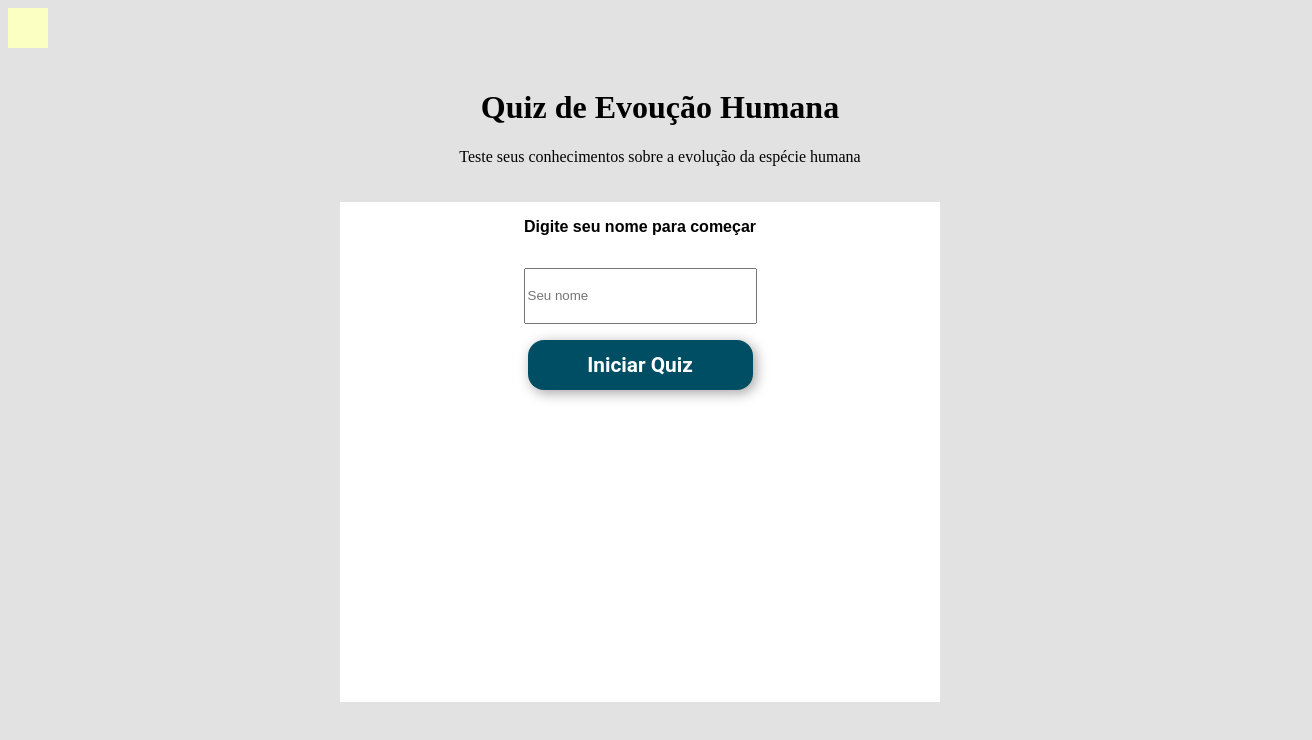
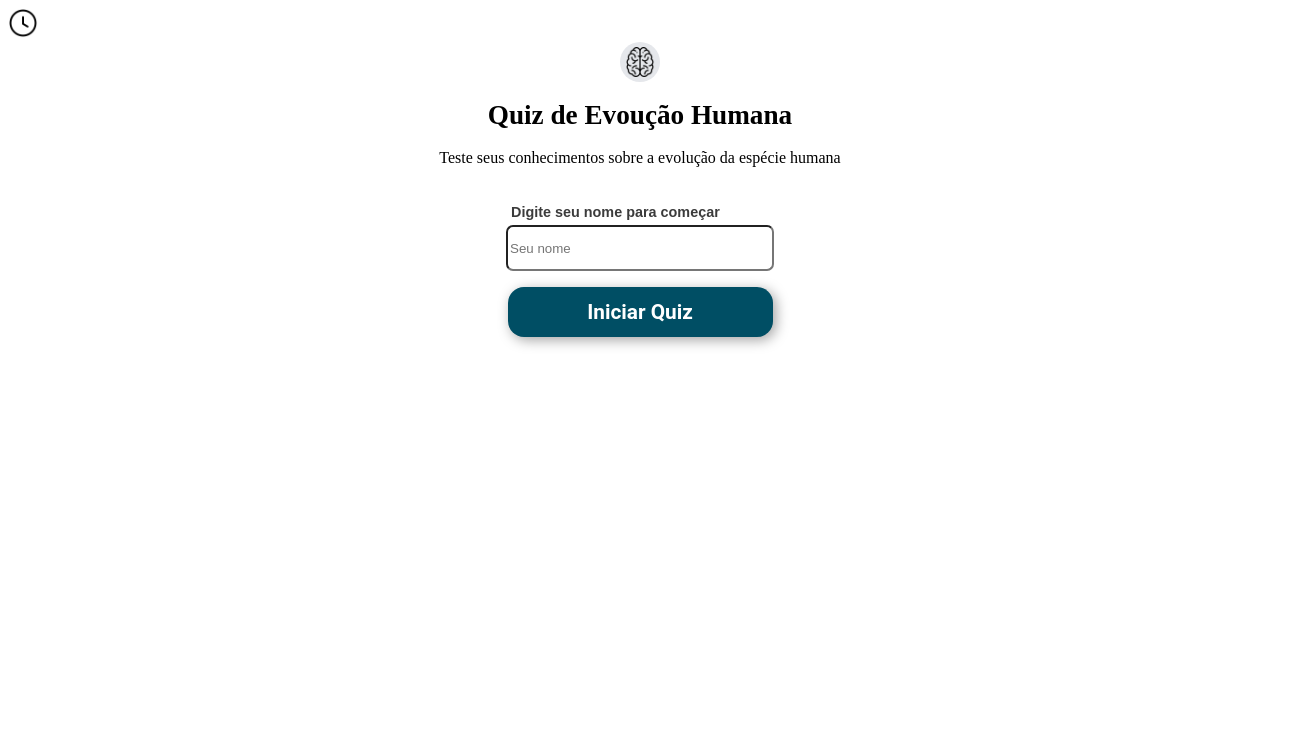
Before and after one commit to alejandrofonsecac/Bio-Questionario, a React (Vite) app: page / in a window 1280 px wide. Shown: the top 740 px of the page, 1312 px wide, since content can reach past the window. Built offline with nearby package versions, Linux system fonts and the light colour scheme.

Commit message:
atualizações do desing

```diff
--- a/index.html
+++ b/index.html
@@ -2,9 +2,8 @@
 <html lang="pt-br">
   <head>
     <meta charset="UTF-8" />
-    <link rel="icon" type="image/svg+xml" href="/vite.svg" />
     <meta name="viewport" content="width=device-width, initial-scale=1.0" />
-    <title>QUiz Biologia</title>
+    <title>Quiz Biologia</title>
   </head>
   <body>
     <div id="root"></div>
--- a/src/App.jsx
+++ b/src/App.jsx
@@ -166,20 +166,29 @@ function App() {
 
   return (
     <>
-        <div className={style.corpo}>
             <header>
-                <div className={style.icon}></div>
-                <div className={style.container}>
+                <div>
+
+                </div>
+
+                <div>
+                    <img src="../public/relogio.png" alt="Icone de relogio" className={style.iconTimer} />
+                    <div id='Timer'></div>
+                </div>
+            </header>
+
+                <div className={style.containerIcon}>
+                    <div className={style.icon}><img src="../public/cerebro.png" alt="Icone de Cerebro" /></div>
                     <h1>Quiz de Evoução Humana</h1>
                     <p>Teste seus conhecimentos sobre a evolução da espécie humana</p>
                 </div>
-            </header>
 
             <div className={style.containerForm}>
-                <label htmlFor="inome"><p>Digite seu nome para começar</p></label>
+                <div className={style.form}>
+                    <label htmlFor="inome"><p>Digite seu nome para começar</p>
+                        <input type="text" name='nome' id='inome' placeholder='Seu nome'/>
+                    </label>
 
-                <div className={style.form}>
-                    <input type="text" name='nome' id='inome' placeholder='Seu nome'/>
                     <button className={style.buttonSubmit} type="submit" >Iniciar Quiz</button>
                 </div>
             </div>
@@ -189,7 +198,6 @@ function App() {
 
                 <Random perguntas={perguntas}/>
             </div>
-        </div>
     </>
   )
 }
--- a/style.module.css
+++ b/style.module.css
@@ -14,14 +14,29 @@
 }
 
 body{
-  background-color: #e2e2e2;
+  background-color: #FFFFFF;
 }
 
-h1{
-  text-align: center;
+/*--- Header ---*/
+
+header{
+
 }
 
-p{
+.iconTimer{
+  width: 30px;
+  height: 30px;
+}
+
+
+/*--- Main ---*/
+.containerIcon > h1{
+  text-align: center;
+  font-weight: bolder;
+  font-size: 1.7em;
+}
+
+.containerIcon > p{
   text-align: center;
 }
 
@@ -38,15 +53,32 @@ p{
 
 
 .icon{
+  display: flex;
+  align-items: center;
+  justify-content: center;
+
   width: 40px;
   height: 40px;
-  background-color: #fbffc1;
+  background-color: #E5E7EB;
+  border-radius: 50%;
+  margin: 0px auto;
+}
+
+.icon > img{
+  width: 30px;
+  height: 30px;
+  color: red;
 }
 
 label > p{
   text-align: center;
   font-family: var(--fonte-titulo);
-  font-weight: bold;
+  font-weight: bolder;
+  color: rgba(0, 0, 0, 0.767);
+  margin: 5px;
+  text-align: left;
+
+  font-size: 0.9em;
 }
 
 .form{
@@ -57,13 +89,14 @@ label > p{
 }
 
 input{
-  width: 225px;
-  height: 50px;
+  width: 260px;
+  height: 40px;
   margin: auto;
+  border-radius: 7px;
 }
 
 .buttonSubmit{
-  width: 225px;
+  width: 265px;
   height: 50px;
   box-shadow: 3px 3px 13px rgba(0, 0, 0, 0.363);
   border: none;
```
Also changed, not shown: public/cerebro.png (added), public/relogio.png (added).
